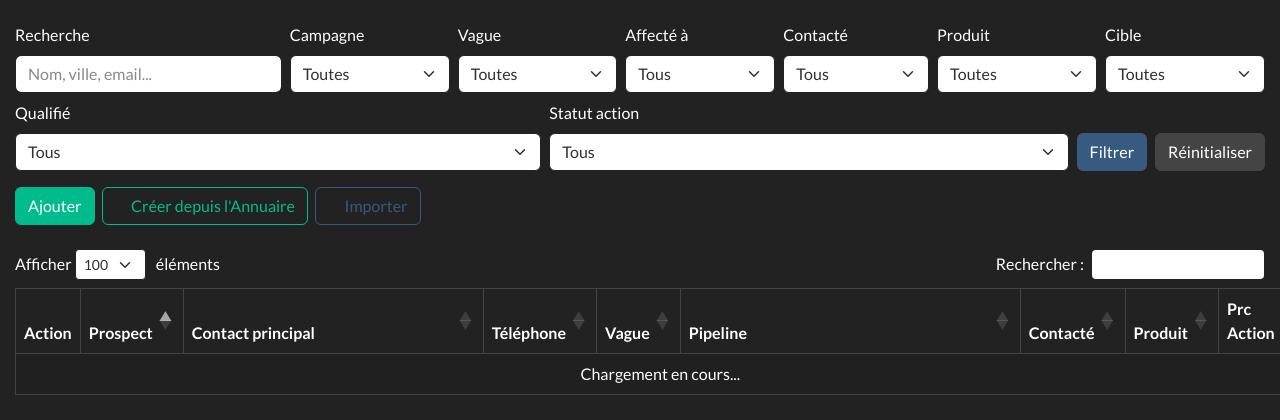
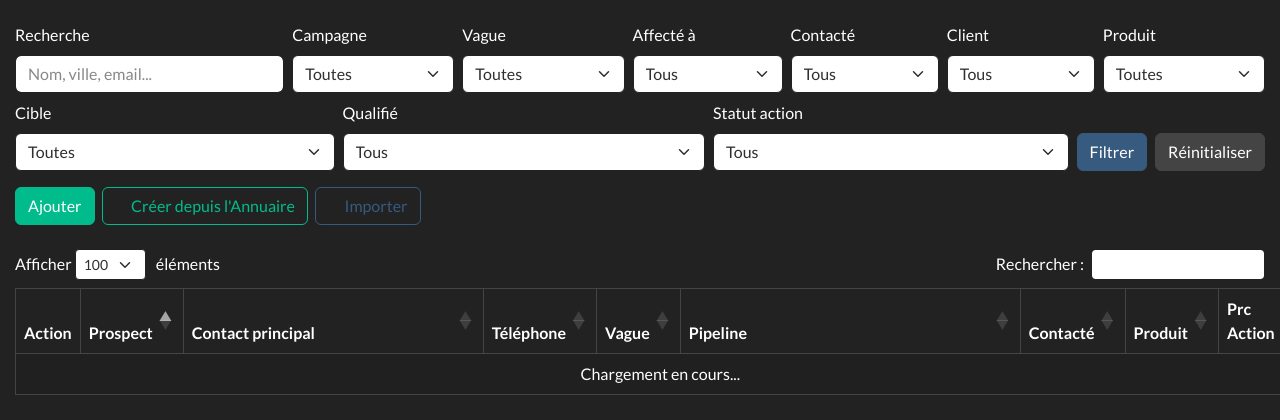
Before and after one commit to afornerot/nineprospect, a Symfony app: template templates/prospects/list.html.twig in a window 1280 px wide. Shown: the top 420 px of the page. Run offline with Twig, Linux system fonts and the light colour scheme; the template is opened without the code that fills it, so the values that code supplies are empty; some libraries are stand-ins or nearby versions.

Commit message:
feat(prospects): filtre Client oui/non dans la liste
- select client dans les filtres, lireFiltres et ProspectRepository::qbFiltres

```diff
--- a/templates/prospects/list.html.twig
+++ b/templates/prospects/list.html.twig
@@ -44,6 +44,14 @@
                 <option value="">Tous</option>
                 <option value="oui" {% if filtres.contacte == 'oui' %}selected{% endif %}>Oui</option>
                 <option value="non" {% if filtres.contacte == 'non' %}selected{% endif %}>Non</option>
+            </select>
+        </div>
+        <div class="flex-grow-1" style="min-width: 130px;">
+            <label class="form-label" for="filtre-customer">Client</label>
+            <select class="form-select" id="filtre-customer" name="customer">
+                <option value="">Tous</option>
+                <option value="oui" {% if filtres.customer == 'oui' %}selected{% endif %}>Oui</option>
+                <option value="non" {% if filtres.customer == 'non' %}selected{% endif %}>Non</option>
             </select>
         </div>
         <div class="flex-grow-1" style="min-width: 160px;">
```
Also changed, not shown: src/Controller/ProspectController.php (+7 -0 lines), src/Repository/ProspectRepository.php (+7 -0 lines).
